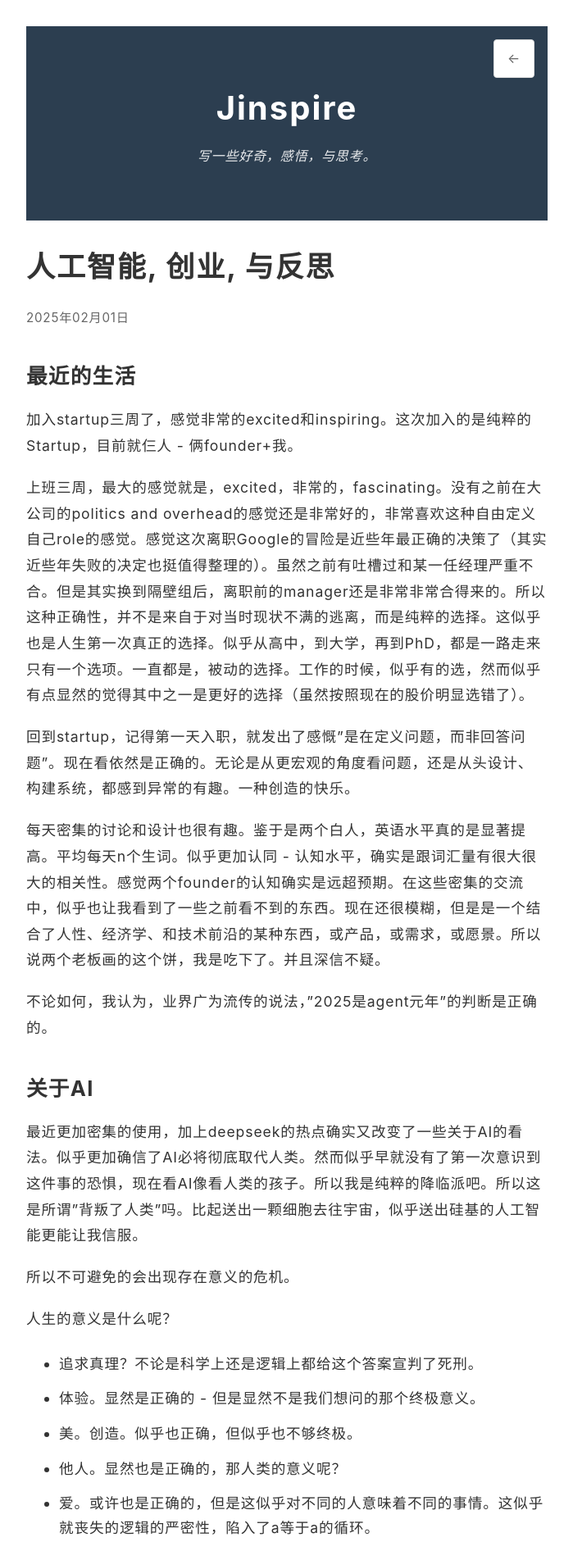
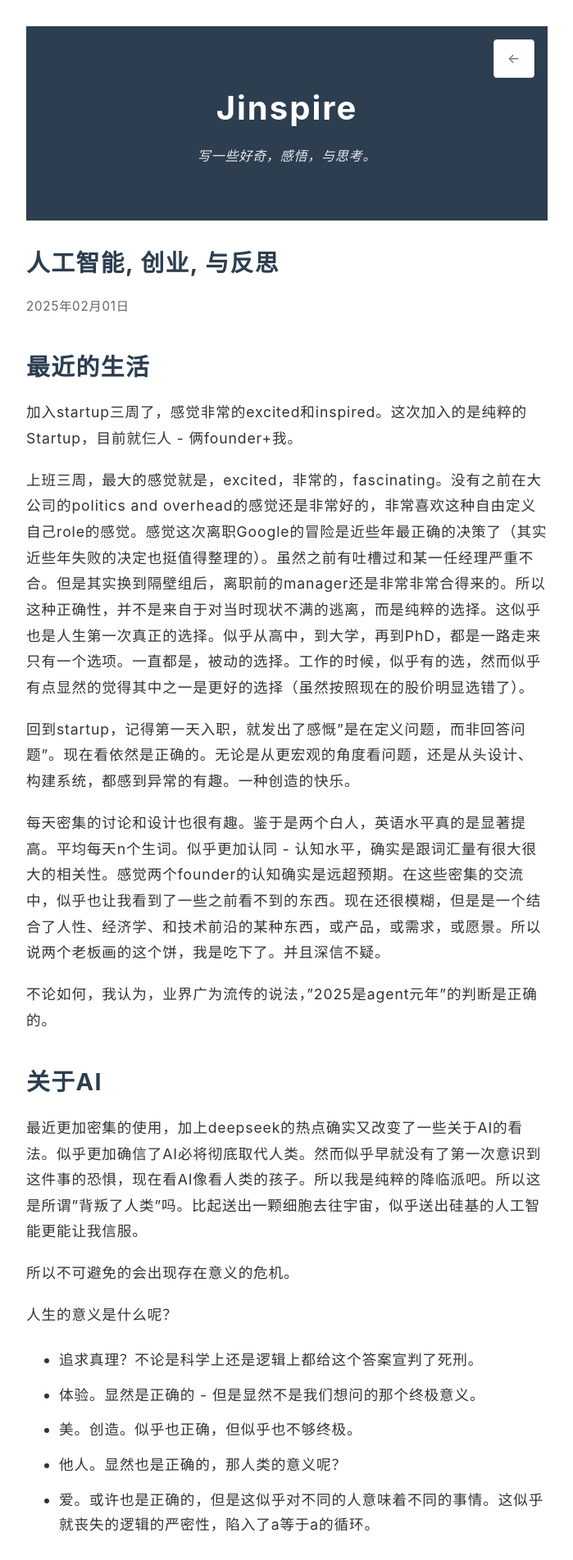
Before and after one commit to wjhhking/jinspire.dev, a Jekyll site: the page built from _posts/2025-02-01-ai-startup-learning-zh.md, in a window 1280 px wide. Shown: the top 1903 px of the page at 82% size, without its empty margins (290-989 px from the left). Built offline with Jekyll 4.4.1, drawn with Linux system fonts in a browser that asks for light colours; some of the changed text lies outside the part shown.

Commit message:
small fixes

```diff
--- a/_posts/2025-02-01-ai-startup-learning-zh.md
+++ b/_posts/2025-02-01-ai-startup-learning-zh.md
@@ -5,11 +5,9 @@
 lang: zh
 ---
 
-# 人工智能, 创业, 与反思
+# 最近的生活
 
-## 最近的生活
-
-加入startup三周了，感觉非常的excited和inspiring。这次加入的是纯粹的Startup，目前就仨人 - 俩founder+我。
+加入startup三周了，感觉非常的excited和inspired。这次加入的是纯粹的Startup，目前就仨人 - 俩founder+我。
 
 上班三周，最大的感觉就是，excited，非常的，fascinating。没有之前在大公司的politics and overhead的感觉还是非常好的，非常喜欢这种自由定义自己role的感觉。感觉这次离职Google的冒险是近些年最正确的决策了（其实近些年失败的决定也挺值得整理的）。虽然之前有吐槽过和某一任经理严重不合。但是其实换到隔壁组后，离职前的manager还是非常非常合得来的。所以这种正确性，并不是来自于对当时现状不满的逃离，而是纯粹的选择。这似乎也是人生第一次真正的选择。似乎从高中，到大学，再到PhD，都是一路走来只有一个选项。一直都是，被动的选择。工作的时候，似乎有的选，然而似乎有点显然的觉得其中之一是更好的选择（虽然按照现在的股价明显选错了）。
 
@@ -19,7 +17,7 @@
 
 不论如何，我认为，业界广为流传的说法，"2025是agent元年"的判断是正确的。
 
-## 关于AI
+# 关于AI
 
 最近更加密集的使用，加上deepseek的热点确实又改变了一些关于AI的看法。似乎更加确信了AI必将彻底取代人类。然而似乎早就没有了第一次意识到这件事的恐惧，现在看AI像看人类的孩子。所以我是纯粹的降临派吧。所以这是所谓"背叛了人类"吗。比起送出一颗细胞去往宇宙，似乎送出硅基的人工智能更能让我信服。
 
@@ -63,7 +61,7 @@
 >
 > 所以接下来我要反问你：如果意识是复杂性的副产品，意义是意识的副产品，你为什么还要坚持说它是美的？这难道不是一种自我欺骗，还是说你觉得，把它定义为美本身就是终极的创造本身？
 
-## 快乐与违和
+# 快乐与违和
 
 继续回到日常，感觉AI确实是提升了太多的效率。Cursor真的重新定义了写代码。用AI写代码，真的是太爽了。其实不只是写代码，几乎就是从0学一个领域。无论是app开发，前端，域名，ai，网络，数据库，与ai的交流都极大的提升了效率。似乎相信的创造力得到了极大地扩展。
 
--- a/assets/css/styles.css
+++ b/assets/css/styles.css
@@ -253,9 +253,14 @@
 }
 
 .content h1 {
-    font-size: 2.2rem;
-    margin: 2rem 0 1.5rem;
+    font-size: 1.8rem;
+    margin: 2.5rem 0 1.2rem;
+    color: #2c3e50;
     line-height: 1.4;
+}
+
+.content h1:first-of-type {
+    margin-top: 1rem;
 }
 
 .content h2 {
@@ -266,11 +271,10 @@
 
 /* Better blockquote styling for both languages */
 .content blockquote {
-    margin: 2rem 0;
-    padding: 1.5rem 2rem;
+    margin: 1.5rem 0;
+    padding: 1rem 1.5rem;
     background: #f8f9fa;
     border-left: 4px solid #2c3e50;
-    font-style: italic;
 }
 
 .content blockquote:lang(zh) {
@@ -314,7 +318,8 @@
     }
 
     .content h1 {
-        font-size: 1.8rem;
+        font-size: 1.6rem;
+        margin: 2rem 0 1rem;
     }
 
     .content h2 {
@@ -343,3 +348,29 @@
     background: #f8f9fa;
     border-radius: 3px;
 }
+
+/* Remove extra whitespace at the bottom of posts */
+.content p:last-child {
+    margin-bottom: 0;
+}
+
+/* Remove extra newlines at the end */
+.content {
+    margin-bottom: 2rem;
+}
+
+/* Better spacing for blockquotes */
+.content blockquote {
+    margin: 1.5rem 0;
+    padding: 1rem 1.5rem;
+    background: #f8f9fa;
+    border-left: 4px solid #2c3e50;
+}
+
+/* Responsive adjustments */
+@media (max-width: 768px) {
+    .content h1 {
+        font-size: 1.6rem;
+        margin: 2rem 0 1rem;
+    }
+}
```
Also changed, not shown: other parts of _posts/2025-02-01-ai-startup-learning-zh.md (+2 -2 lines), _posts/2025-02-01-ai-startup-learning.md (+4 -6 lines), 3 other files.
